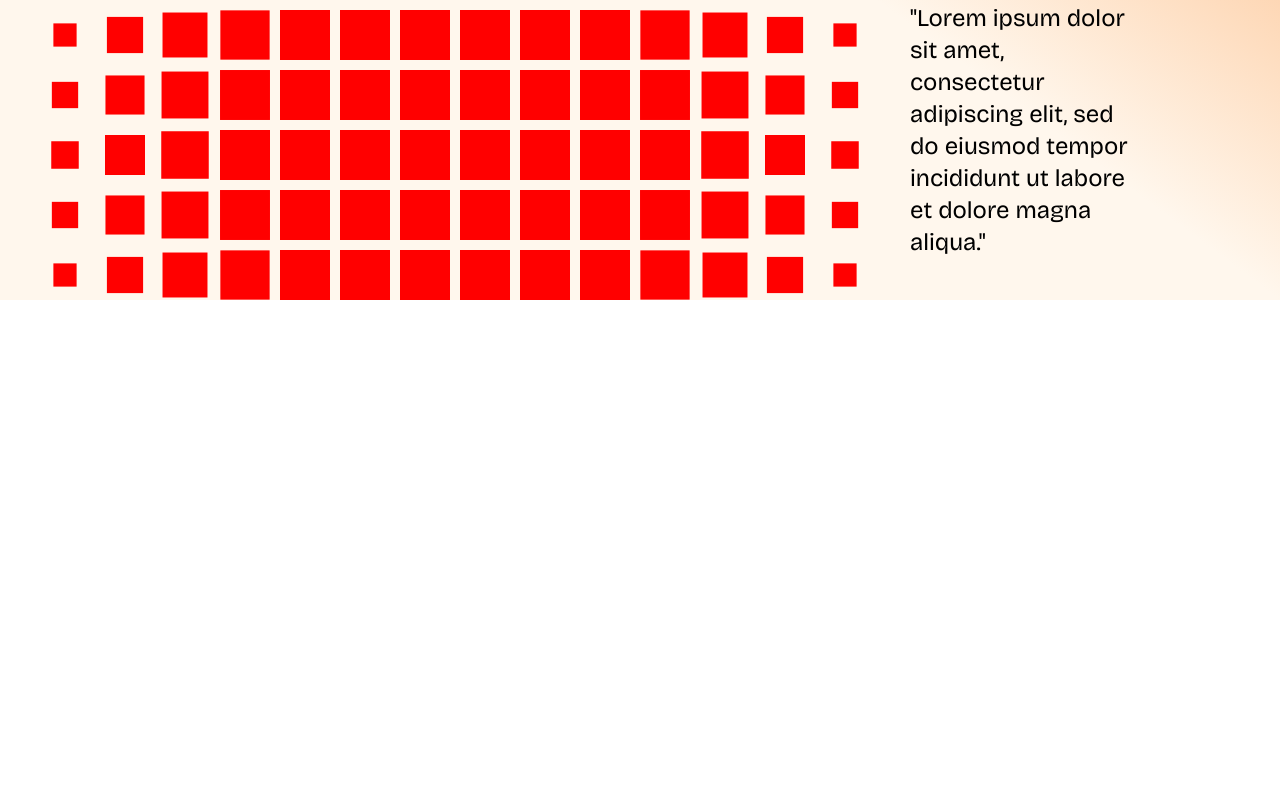
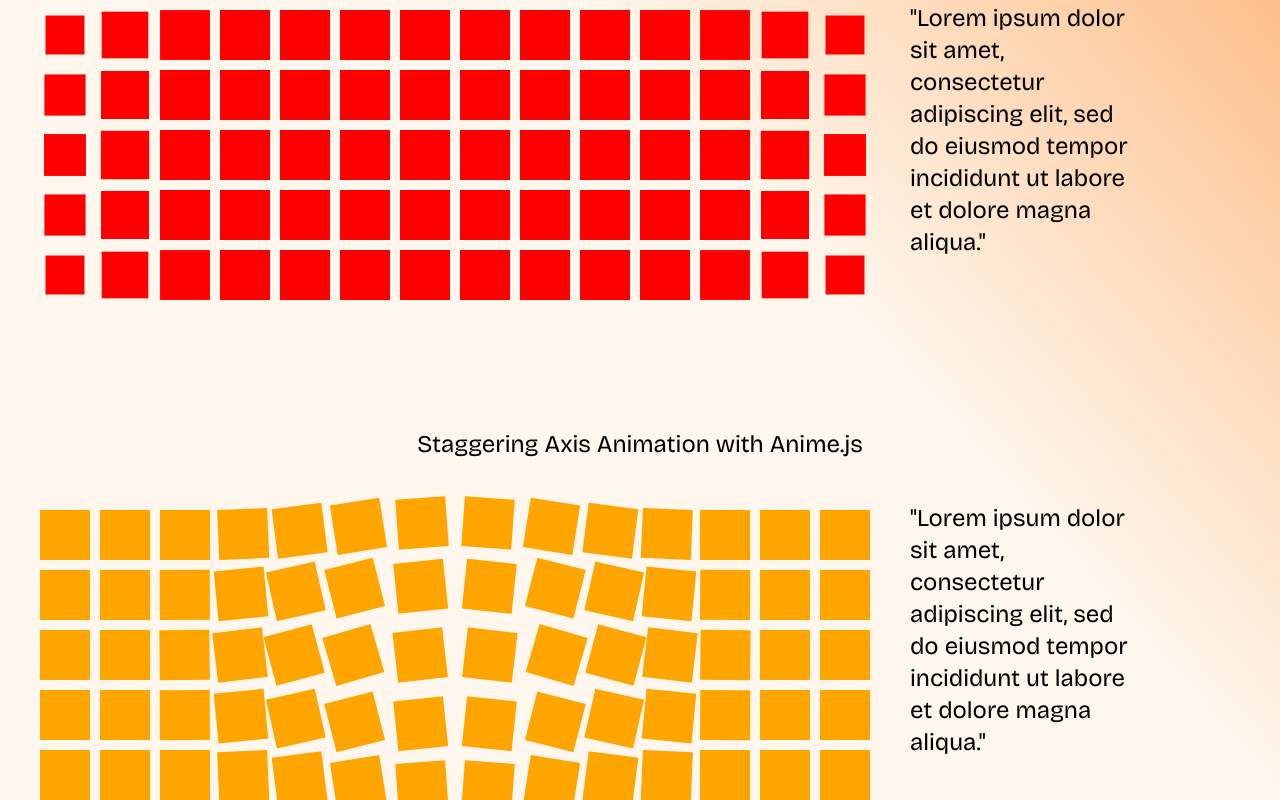
Before and after one commit to vishalmet/Background-Animations, a React (Create React App) app: page /animejs in a window 1280 px wide. Shown: the part 652-1452 px from the top of the page. Before the commit the page ends 952 px from the top, so only its background shows below. Built offline with nearby package versions, Linux system fonts and the light colour scheme; the HTML template or start-up script is replaced by a standard one.

Commit message:
staggering axis

```diff
--- a/src/App.css
+++ b/src/App.css
@@ -102,7 +102,6 @@
 }
 
 /* staggering grid */
-/* StaggeringGridDemo.css */
 .staggering-grid-demo {
   display: grid;
   grid-template-columns: repeat(14, 50px);
@@ -119,3 +118,21 @@
   background-color: red;
   display: inline-block;
 }
+
+/* staggering axis */
+.staggering-axis-grid-demo {
+  display: grid;
+  grid-template-columns: repeat(14, 50px);
+  grid-template-rows: repeat(5, 50px);
+  gap: 10px;
+  justify-content: center;
+  align-items: center;
+  margin-top: 50px;
+}
+
+.staggering-axis-grid-demo .el {
+  width: 50px;
+  height: 50px;
+  background-color: orange;
+  display: inline-block;
+}
--- /dev/null
+++ b/src/components/StaggeringAxis.jsx
@@ -0,0 +1,35 @@
+// StaggeringAxisGridDemo.js
+import React, { useEffect, useRef } from 'react';
+import anime from 'animejs/lib/anime.es.js';
+
+const StaggeringAxisGridDemo = () => {
+  const gridRef = useRef(null);
+
+  useEffect(() => {
+    anime({
+      targets: '.staggering-axis-grid-demo .el',
+      translateX: anime.stagger(10, { grid: [14, 5], from: 'center', axis: 'x' }),
+      translateY: anime.stagger(10, { grid: [14, 5], from: 'center', axis: 'y' }),
+      rotateZ: anime.stagger([0, 90], { grid: [14, 5], from: 'center', axis: 'x' }),
+      delay: anime.stagger(200, { grid: [14, 5], from: 'center' }),
+      easing: 'easeInOutQuad',
+      loop: true // Make the animation continuous
+    });
+  }, []);
+
+  const createGrid = () => {
+    const elements = [];
+    for (let i = 0; i < 70; i++) { // 14 * 5 grid
+      elements.push(<div key={i} className="el"></div>);
+    }
+    return elements;
+  };
+
+  return (
+    <div ref={gridRef} className="staggering-axis-grid-demo">
+      {createGrid()}
+    </div>
+  );
+};
+
+export default StaggeringAxisGridDemo;
--- a/src/pages/AnimeJS.jsx
+++ b/src/pages/AnimeJS.jsx
@@ -3,6 +3,7 @@ import React from "react";
 import FunctionBasedValues from "../components/FunctionBasedValues";
 import Menus from "../components/Menus";
 import StaggeringGrid from "../components/StaggeringGrid";
+import StaggeringAxisGridDemo from "../components/StaggeringAxis";
 
 const AnimeJS = () => {
   return (
@@ -48,6 +49,25 @@ const AnimeJS = () => {
           </div>
         </div>
       </div>
+
+
+      <div className=" pt-32">
+        <p className=" flex justify-center text-2xl ">
+          Staggering Axis Animation with Anime.js
+        </p>
+
+        <div className=" flex items-center gap-10">
+          <div className=" ml-10 ">
+            <StaggeringAxisGridDemo />
+          </div>
+          <div className="">
+            <p className=" text-2xl  w-[60%]">
+              "Lorem ipsum dolor sit amet, consectetur adipiscing elit, sed do
+              eiusmod tempor incididunt ut labore et dolore magna aliqua."
+            </p>
+          </div>
+        </div>
+      </div>
     </div>
   );
 };
```
